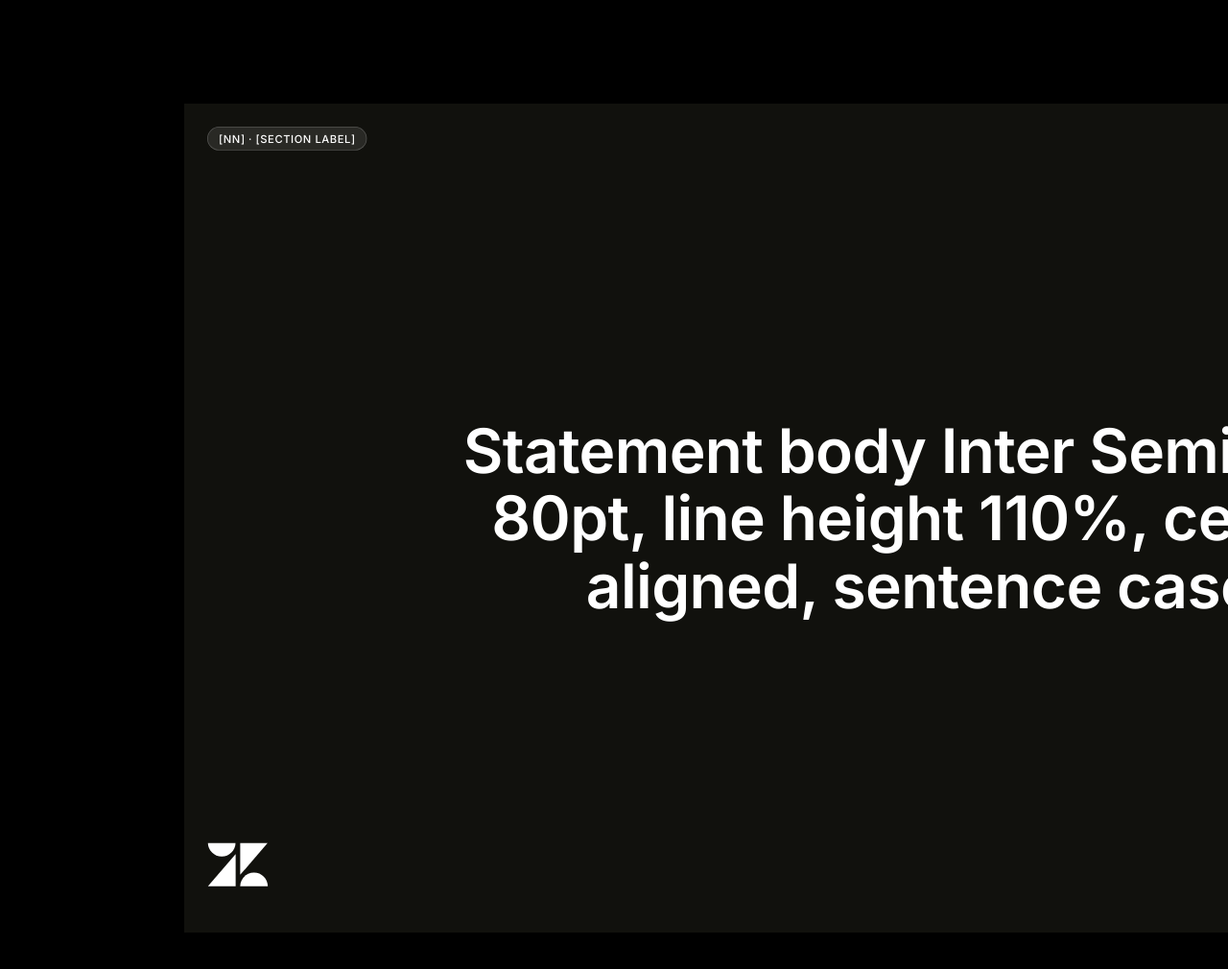
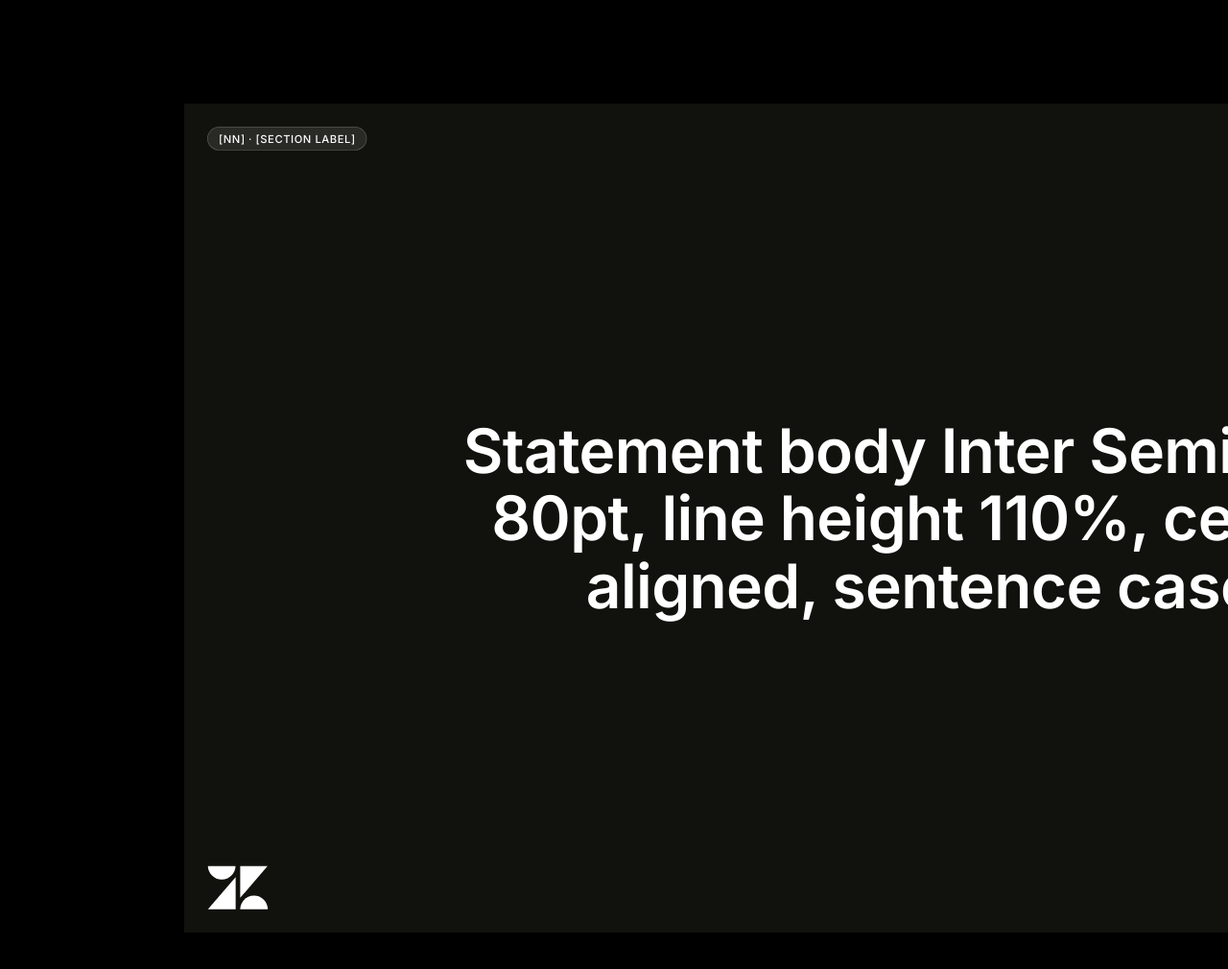
Before and after one commit to dlcious/slides, a plain HTML site: page archetypes/04-statement.html in a window 1280 px wide. Shown: the top 1010 px of the page at 96% size. Drawn offline with Linux system fonts and the light colour scheme.

Commit message:
Fix logo cutoff on Statement archetype
Changed logo bottom position from 60px to 30px to align with footer
and prevent cutoff at the slide edge.

Co-Authored-By: Claude Sonnet 4.5 <noreply@anthropic.com>

```diff
--- a/archetypes/04-statement.html
+++ b/archetypes/04-statement.html
@@ -11,7 +11,7 @@
         .slide { width: 1920px; height: 1080px; background: #11110D; position: relative; padding: 30px; display: flex; align-items: center; justify-content: center;  }
         .eyebrow { position: absolute; top: 30px; left: 30px; padding: 6px 14px; background: rgba(255, 255, 255, 0.1); border: 1px solid rgba(255, 255, 255, 0.2); border-radius: 999px; font-size: 14px; font-weight: 500; color: #FFFFFF; letter-spacing: 0.05em; }
         .statement { font-size: 80px; font-weight: 600; line-height: 1.1; color: #FFFFFF; text-align: center; max-width: 1400px; letter-spacing: -0.01em; }
-        .logo { position: absolute; bottom: 60px; left: 30px; width: 80px; height: 57px; }
+        .logo { position: absolute; bottom: 30px; left: 30px; width: 80px; height: 57px; }
         .footer { position: absolute; bottom: 30px; right: 30px; font-size: 14px; font-weight: 500; color: #FFFFFF; opacity: 0.75; }
         @media (max-width: 1920px) { .slide { transform: scale(0.8); } }
     </style>
```
